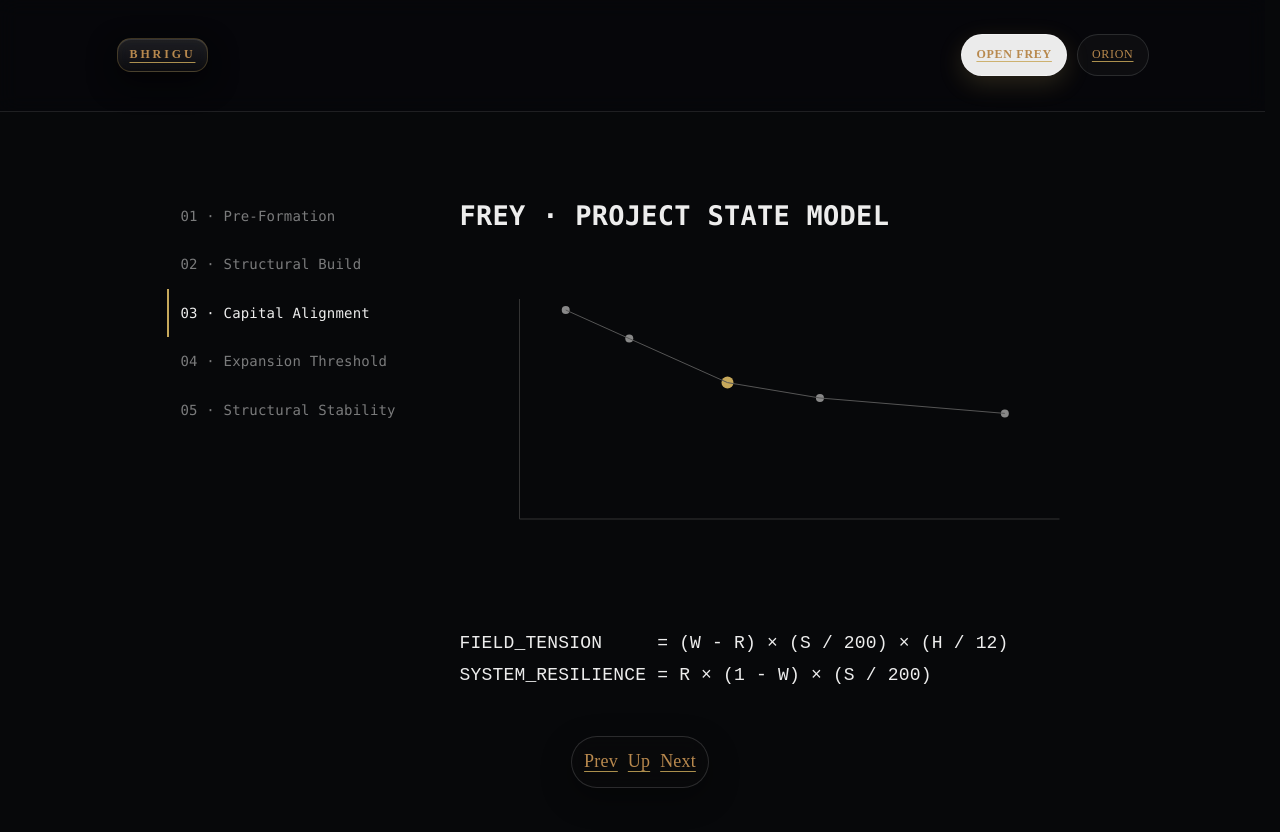
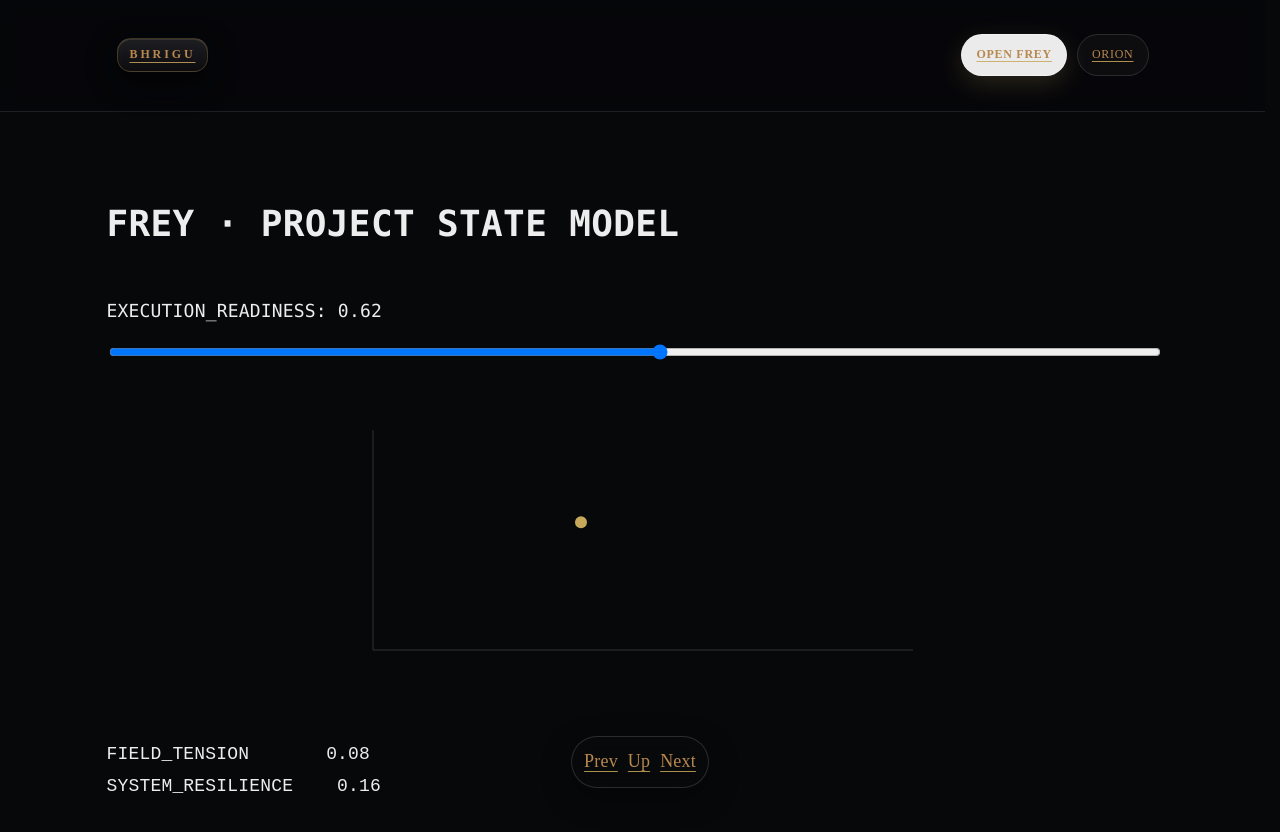
Before and after one commit to AiBhrigu/bhrigu-portal, a Next.js app: page /reading in a window 1280 px wide. Shown: the top 832 px of the page. Built offline with nearby package versions, Linux system fonts and the light colour scheme.

Commit message:
FREY /reading dynamic readiness simulation v1.0

```diff
--- a/pages/reading.js
+++ b/pages/reading.js
@@ -1,89 +1,62 @@
-import { useState } from "react"
+import { useState, useMemo } from "react"
 
-const states = [
-  { id: "01", title: "Pre-Formation", scale: 40, tension: 0.45 },
-  { id: "02", title: "Structural Build", scale: 95, tension: 0.32 },
-  { id: "03", title: "Capital Alignment", scale: 180, tension: 0.12 },
-  { id: "04", title: "Expansion Threshold", scale: 260, tension: 0.05 },
-  { id: "05", title: "Structural Stability", scale: 420, tension: -0.02 }
-]
+const baseState = {
+  id: "03",
+  title: "Capital Alignment",
+  scale: 180,
+  risk: 0.71,
+  horizon: 12
+}
 
 export default function Reading() {
-  const [active, setActive] = useState("03")
+  const [readiness, setReadiness] = useState(0.62)
+
+  const fieldTension = useMemo(() => {
+    return (baseState.risk - readiness) * (baseState.scale / 200) * (baseState.horizon / 12)
+  }, [readiness])
+
+  const resilience = useMemo(() => {
+    return readiness * (1 - baseState.risk) * (baseState.scale / 200)
+  }, [readiness])
 
   const maxScale = 450
   const maxTension = 0.5
 
+  const x = 40 + (baseState.scale / maxScale) * 520
+  const y = 240 - ((fieldTension + maxTension) / (maxTension * 2)) * 220
+
   return (
-    <main style={{ display: "flex", minHeight: "100vh", padding: "80px 24px" }}>
+    <main style={{ padding: "80px 24px", maxWidth: "1100px", margin: "0 auto" }}>
 
-      <aside style={{
-        width: "25%",
-        position: "sticky",
-        top: "120px",
-        height: "fit-content",
-        fontSize: "14px"
-      }}>
-        {states.map((s) => (
-          <div
-            key={s.id}
-            onClick={() => setActive(s.id)}
-            style={{
-              padding: "12px 0",
-              cursor: "pointer",
-              opacity: active === s.id ? 1 : 0.5,
-              borderLeft: active === s.id ? "2px solid #c6a85b" : "2px solid transparent",
-              paddingLeft: "12px"
-            }}
-          >
-            {s.id} · {s.title}
-          </div>
-        ))}
-      </aside>
+      <h1>FREY · PROJECT STATE MODEL</h1>
 
-      <section style={{ width: "75%", paddingLeft: "60px" }}>
+      <div style={{ marginTop: "40px", marginBottom: "40px" }}>
+        <label style={{ display: "block", marginBottom: "12px" }}>
+          EXECUTION_READINESS: {readiness.toFixed(2)}
+        </label>
+        <input
+          type="range"
+          min="0.2"
+          max="1"
+          step="0.01"
+          value={readiness}
+          onChange={(e) => setReadiness(parseFloat(e.target.value))}
+          style={{ width: "100%" }}
+        />
+      </div>
 
-        <h1>FREY · PROJECT STATE MODEL</h1>
+      <svg width="100%" height="280" viewBox="0 0 600 280">
+        <line x1="40" y1="20" x2="40" y2="240" stroke="#333" />
+        <line x1="40" y1="240" x2="580" y2="240" stroke="#333" />
 
-        {/* Phase Topology Map */}
-        <div style={{ marginTop: "40px", marginBottom: "60px" }}>
-          <svg width="100%" height="280" viewBox="0 0 600 280">
-            <line x1="40" y1="20" x2="40" y2="240" stroke="#333" />
-            <line x1="40" y1="240" x2="580" y2="240" stroke="#333" />
+        <circle cx={x} cy={y} r="6" fill="#c6a85b" />
+      </svg>
 
-            {states.map((s, i) => {
-              const x = 40 + (s.scale / maxScale) * 520
-              const y = 240 - ((s.tension + maxTension) / (maxTension * 2)) * 220
-              return (
-                <circle
-                  key={s.id}
-                  cx={x}
-                  cy={y}
-                  r={active === s.id ? 6 : 4}
-                  fill={active === s.id ? "#c6a85b" : "#888"}
-                />
-              )
-            })}
+      <pre style={{ marginTop: "40px" }}>
+{`FIELD_TENSION       ${fieldTension.toFixed(2)}
+SYSTEM_RESILIENCE    ${resilience.toFixed(2)}`}
+      </pre>
 
-            <polyline
-              fill="none"
-              stroke="#555"
-              strokeWidth="1"
-              points={states.map(s => {
-                const x = 40 + (s.scale / maxScale) * 520
-                const y = 240 - ((s.tension + maxTension) / (maxTension * 2)) * 220
-                return `${x},${y}`
-              }).join(" ")}
-            />
-          </svg>
-        </div>
-
-        <pre>
-{`FIELD_TENSION     = (W - R) × (S / 200) × (H / 12)
-SYSTEM_RESILIENCE = R × (1 - W) × (S / 200)`}
-        </pre>
-
-      </section>
     </main>
   )
 }
```
